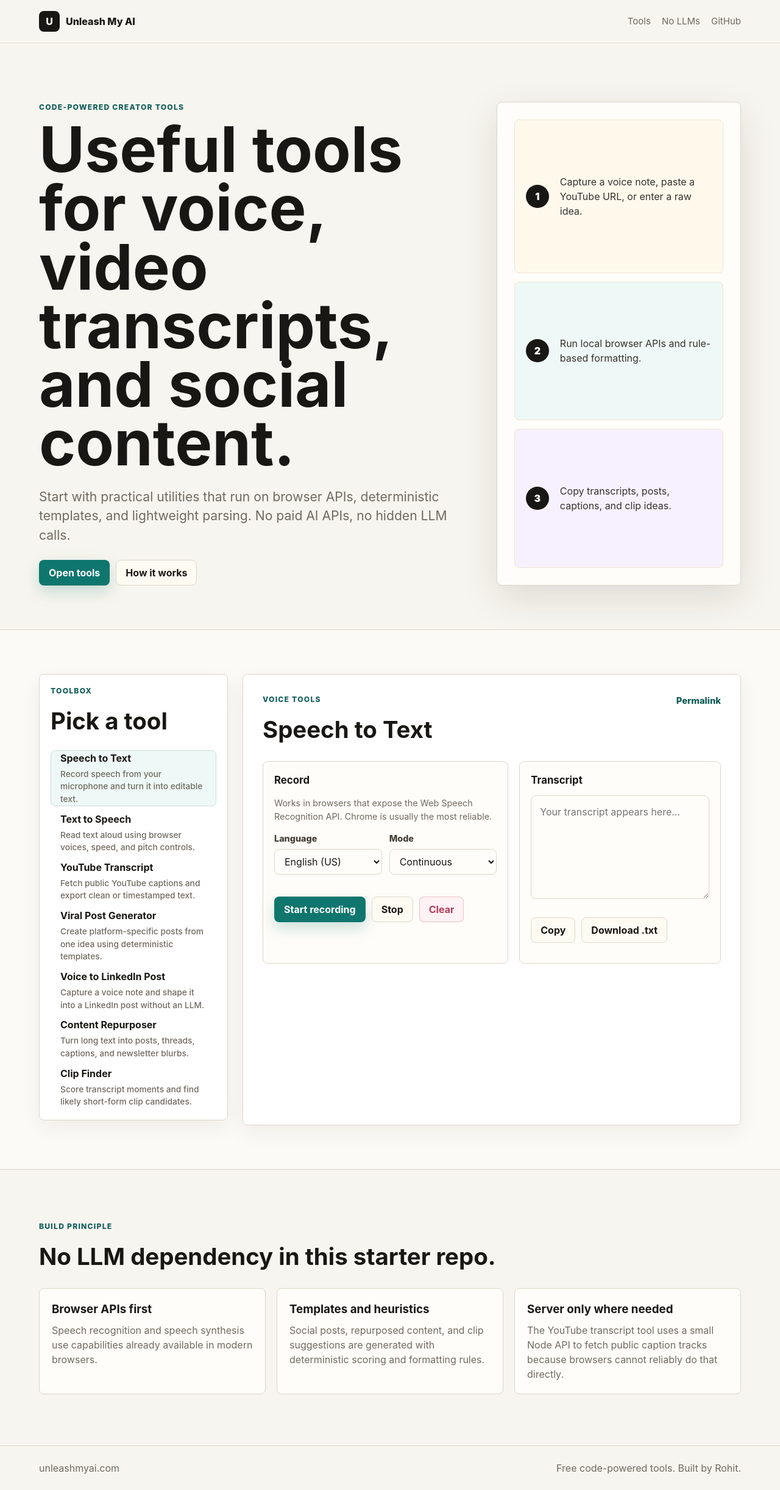
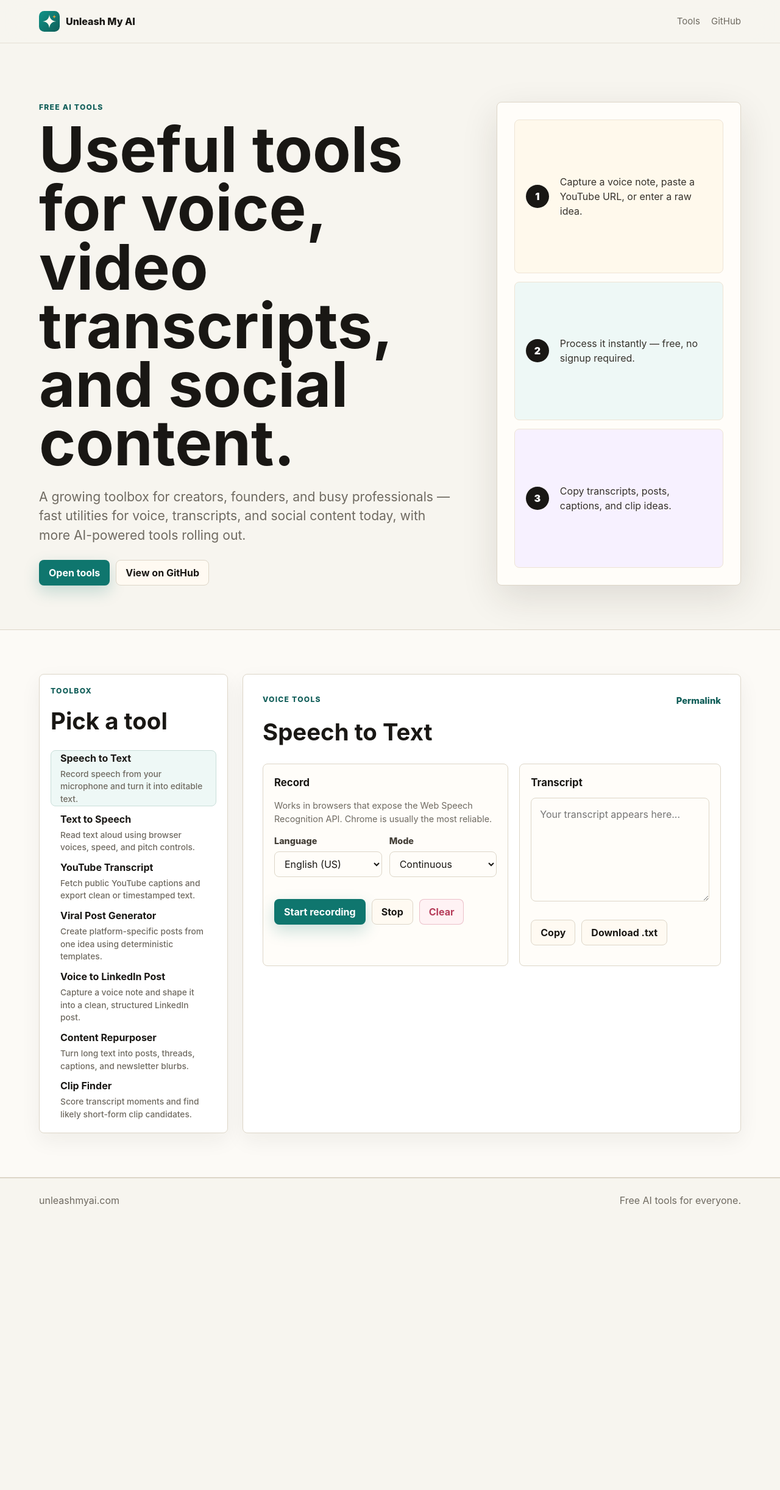
Before and after one commit to rohitatp/unleashmyai, a website: page public/index.html in a window 1280 px wide. Shown: the whole page at 61% size. After the commit the page ends 2004 px from the top, so only its background shows below. Drawn offline with Linux system fonts and the light colour scheme.

Commit message:
Rebrand: drop no-LLM framing, add logo + LLM badge system
The "Unleash My AI" name conflicted with the no-LLM messaging. Embrace a
mixed toolbox (code-based today, LLM-powered tools coming) and flag any
LLM tool with a small slanted "LLM" badge.

- Remove the "Build principle / No LLM" section, the "No LLMs" nav link,
  and "Built by Rohit"; reword hero, footer, meta, and a tool summary.
- Add an SVG logo (teal badge + AI spark) as the brand mark and favicon.
- LLM badge: per-tool `llm` flag in tools.js (all false today); app.js
  renders a slanted badge on the tool tab + heading when llm:true.
- README: replace the no-LLM policy with the LLM-badge convention; note
  the Supadata-backed transcript tool.

Co-Authored-By: Claude Opus 4.8 (1M context) <noreply@anthropic.com>

```diff
--- a/public/app.js
+++ b/public/app.js
@@ -3,6 +3,7 @@ const toolMount = document.getElementById("toolMount");
 const toolTitle = document.getElementById("toolTitle");
 const toolCategory = document.getElementById("toolCategory");
 const toolPermalink = document.getElementById("toolPermalink");
+const toolLlmBadge = document.getElementById("toolLlmBadge");
 
 function toolPath(toolId) {
   return `/tools/${toolId}`;
@@ -18,7 +19,7 @@ function renderToolList(activeId) {
   toolList.innerHTML = TOOL_DEFINITIONS.map(
     (tool) =>
       `<button class="tool-tab ${tool.id === activeId ? "active" : ""}" data-tool-id="${tool.id}">
-        <strong>${escapeHtml(tool.title)}</strong>
+        <strong>${escapeHtml(tool.title)}${tool.llm ? '<span class="llm-badge">LLM</span>' : ""}</strong>
         <span>${escapeHtml(tool.summary)}</span>
       </button>`
   ).join("");
@@ -29,6 +30,7 @@ function activateTool(tool, updateHistory = true) {
 
   toolTitle.textContent = tool.title;
   toolCategory.textContent = tool.category;
+  if (toolLlmBadge) toolLlmBadge.hidden = !tool.llm;
   toolPermalink.href = toolPath(tool.id);
   toolMount.innerHTML = "";
   renderToolList(tool.id);
--- a/public/index.html
+++ b/public/index.html
@@ -3,19 +3,31 @@
   <head>
     <meta charset="utf-8">
     <meta name="viewport" content="width=device-width, initial-scale=1">
-    <meta name="description" content="Free code-powered AI-adjacent tools for creators, founders, and busy professionals.">
+    <meta name="description" content="Free AI tools for creators, founders, and busy professionals — voice, transcripts, and social content.">
     <title>Unleash My AI</title>
+    <link rel="icon" type="image/svg+xml" href="/logo.svg">
     <link rel="stylesheet" href="/styles.css">
   </head>
   <body>
     <header class="site-header">
       <a class="brand" href="/" aria-label="Unleash My AI home">
-        <span class="brand-mark">U</span>
+        <span class="brand-mark" aria-hidden="true">
+          <svg viewBox="0 0 40 40" fill="none" xmlns="http://www.w3.org/2000/svg">
+            <defs>
+              <linearGradient id="brandBadge" x1="0" y1="0" x2="40" y2="40" gradientUnits="userSpaceOnUse">
+                <stop stop-color="#0f9488"/>
+                <stop offset="1" stop-color="#115e59"/>
+              </linearGradient>
+            </defs>
+            <rect width="40" height="40" rx="10" fill="url(#brandBadge)"/>
+            <path d="M20 7 C 20.9 15.1 24.9 19.1 33 20 C 24.9 20.9 20.9 24.9 20 33 C 19.1 24.9 15.1 20.9 7 20 C 15.1 19.1 19.1 15.1 20 7 Z" fill="#fffaf0"/>
+            <path d="M29.5 7 C 29.8 9.6 30.9 10.7 33.5 11 C 30.9 11.3 29.8 12.4 29.5 15 C 29.2 12.4 28.1 11.3 25.5 11 C 28.1 10.7 29.2 9.6 29.5 7 Z" fill="#e9a23b"/>
+          </svg>
+        </span>
         <span>Unleash My AI</span>
       </a>
       <nav class="top-nav" aria-label="Primary navigation">
         <a href="#tools">Tools</a>
-        <a href="#principles">No LLMs</a>
         <a href="https://github.com/rohitatp" target="_blank" rel="noreferrer">GitHub</a>
       </nav>
     </header>
@@ -23,14 +35,14 @@
     <main>
       <section class="hero">
         <div class="hero-copy">
-          <p class="eyebrow">Code-powered creator tools</p>
+          <p class="eyebrow">Free AI tools</p>
           <h1>Useful tools for voice, video transcripts, and social content.</h1>
           <p class="hero-text">
-            Start with practical utilities that run on browser APIs, deterministic templates, and lightweight parsing. No paid AI APIs, no hidden LLM calls.
+            A growing toolbox for creators, founders, and busy professionals — fast utilities for voice, transcripts, and social content today, with more AI-powered tools rolling out.
           </p>
           <div class="hero-actions">
             <a class="button primary" href="#tools">Open tools</a>
-            <a class="button secondary" href="#principles">How it works</a>
+            <a class="button secondary" href="https://github.com/rohitatp/unleashmyai" target="_blank" rel="noreferrer">View on GitHub</a>
           </div>
         </div>
         <div class="hero-panel" aria-label="Featured workflow">
@@ -40,7 +52,7 @@
           </div>
           <div class="workflow-step">
             <span>2</span>
-            <p>Run local browser APIs and rule-based formatting.</p>
+            <p>Process it instantly — free, no signup required.</p>
           </div>
           <div class="workflow-step">
             <span>3</span>
@@ -61,7 +73,10 @@
         <section class="tool-workspace" aria-live="polite">
           <div class="tool-heading">
             <div>
-              <p id="toolCategory" class="eyebrow">Voice Tools</p>
+              <div class="tool-heading-top">
+                <p id="toolCategory" class="eyebrow">Voice Tools</p>
+                <span id="toolLlmBadge" class="llm-badge" title="This tool is powered by a large language model" hidden>LLM</span>
+              </div>
               <h2 id="toolTitle">Speech to Text</h2>
             </div>
             <a id="toolPermalink" class="small-link" href="/tools/speech-to-text">Permalink</a>
@@ -71,31 +86,11 @@
         </section>
       </section>
 
-      <section id="principles" class="principles">
-        <div>
-          <p class="eyebrow">Build principle</p>
-          <h2>No LLM dependency in this starter repo.</h2>
-        </div>
-        <div class="principle-grid">
-          <article>
-            <h3>Browser APIs first</h3>
-            <p>Speech recognition and speech synthesis use capabilities already available in modern browsers.</p>
-          </article>
-          <article>
-            <h3>Templates and heuristics</h3>
-            <p>Social posts, repurposed content, and clip suggestions are generated with deterministic scoring and formatting rules.</p>
-          </article>
-          <article>
-            <h3>Server only where needed</h3>
-            <p>The YouTube transcript tool uses a small Node API to fetch public caption tracks because browsers cannot reliably do that directly.</p>
-          </article>
-        </div>
-      </section>
     </main>
 
     <footer class="site-footer">
       <span>unleashmyai.com</span>
-      <span>Free code-powered tools. Built by Rohit.</span>
+      <span>Free AI tools for everyone.</span>
     </footer>
 
     <script src="/tools.js"></script>
--- a/public/styles.css
+++ b/public/styles.css
@@ -98,9 +98,12 @@ select {
   width: 34px;
   height: 34px;
   place-items: center;
-  border-radius: 8px;
-  background: var(--ink);
-  color: #fffaf0;
+}
+
+.brand-mark svg {
+  display: block;
+  width: 100%;
+  height: 100%;
 }
 
 .top-nav {
@@ -279,11 +282,44 @@ button:disabled {
 }
 
 .tool-sidebar h2,
-.tool-heading h2,
-.principles h2 {
+.tool-heading h2 {
   margin: 0;
   font-size: clamp(1.55rem, 3vw, 2.4rem);
   letter-spacing: 0;
+}
+
+.tool-heading-top {
+  display: flex;
+  align-items: center;
+  gap: 10px;
+  margin-bottom: 4px;
+}
+
+/* Slanted "LLM" badge shown on tools powered by a large language model. */
+.llm-badge {
+  display: inline-flex;
+  align-items: center;
+  padding: 2px 7px;
+  border-radius: 6px;
+  background: linear-gradient(135deg, var(--accent), var(--gold));
+  color: #fffaf0;
+  font-size: 0.62rem;
+  font-weight: 900;
+  letter-spacing: 0.1em;
+  text-transform: uppercase;
+  transform: rotate(-7deg);
+  box-shadow: 0 4px 10px rgba(15, 118, 110, 0.28);
+}
+
+.llm-badge[hidden] {
+  display: none;
+}
+
+.tool-tab .llm-badge {
+  margin-left: 6px;
+  vertical-align: middle;
+  font-size: 0.56rem;
+  padding: 1px 6px;
 }
 
 .tool-list {
@@ -439,34 +475,6 @@ button:disabled {
   font-weight: 800;
 }
 
-.principles {
-  display: grid;
-  gap: 22px;
-  padding: clamp(42px, 7vw, 84px) clamp(18px, 5vw, 64px);
-}
-
-.principle-grid {
-  display: grid;
-  grid-template-columns: repeat(3, minmax(0, 1fr));
-  gap: 18px;
-}
-
-.principle-grid article {
-  border: 1px solid var(--line);
-  border-radius: 8px;
-  background: #fffdf9;
-  padding: 20px;
-}
-
-.principle-grid h3 {
-  margin: 0 0 8px;
-}
-
-.principle-grid p {
-  margin: 0;
-  color: var(--muted);
-}
-
 .site-footer {
   display: flex;
   justify-content: space-between;
@@ -479,8 +487,7 @@ button:disabled {
 @media (max-width: 980px) {
   .hero,
   .tool-shell,
-  .tool-grid,
-  .principle-grid {
+  .tool-grid {
     grid-template-columns: 1fr;
   }
 
--- a/public/tools.js
+++ b/public/tools.js
@@ -1,9 +1,13 @@
+// Each tool declares whether it is powered by a large language model via `llm`.
+// When `llm: true`, a slanted "LLM" badge is shown on the tool tab and heading
+// (see app.js). Today's tools run on code; set `llm: true` when adding LLM tools.
 const TOOL_DEFINITIONS = [
   {
     id: "speech-to-text",
     title: "Speech to Text",
     category: "Voice Tools",
     summary: "Record speech from your microphone and turn it into editable text.",
+    llm: false,
     render: renderSpeechToText
   },
   {
@@ -11,6 +15,7 @@ const TOOL_DEFINITIONS = [
     title: "Text to Speech",
     category: "Voice Tools",
     summary: "Read text aloud using browser voices, speed, and pitch controls.",
+    llm: false,
     render: renderTextToSpeech
   },
   {
@@ -18,6 +23,7 @@ const TOOL_DEFINITIONS = [
     title: "YouTube Transcript",
     category: "YouTube Tools",
     summary: "Fetch public YouTube captions and export clean or timestamped text.",
+    llm: false,
     render: renderYoutubeTranscript
   },
   {
@@ -25,13 +31,15 @@ const TOOL_DEFINITIONS = [
     title: "Viral Post Generator",
     category: "Social Media Tools",
     summary: "Create platform-specific posts from one idea using deterministic templates.",
+    llm: false,
     render: renderViralPostGenerator
   },
   {
     id: "voice-to-linkedin-post",
     title: "Voice to LinkedIn Post",
     category: "Social Media Tools",
-    summary: "Capture a voice note and shape it into a LinkedIn post without an LLM.",
+    summary: "Capture a voice note and shape it into a clean, structured LinkedIn post.",
+    llm: false,
     render: renderVoiceToLinkedin
   },
   {
@@ -39,6 +47,7 @@ const TOOL_DEFINITIONS = [
     title: "Content Repurposer",
     category: "Creator Tools",
     summary: "Turn long text into posts, threads, captions, and newsletter blurbs.",
+    llm: false,
     render: renderContentRepurposer
   },
   {
@@ -46,6 +55,7 @@ const TOOL_DEFINITIONS = [
     title: "Clip Finder",
     category: "Creator Tools",
     summary: "Score transcript moments and find likely short-form clip candidates.",
+    llm: false,
     render: renderClipFinder
   }
 ];
@@ -563,7 +573,7 @@ function renderVoiceToLinkedin(mount) {
     }
     latest = createPosts(transcript, { tone: "story", audience: "LinkedIn readers" }).LinkedIn;
     output.textContent = latest;
-    status.textContent = "LinkedIn draft created without an LLM.";
+    status.textContent = "LinkedIn draft created.";
   });
 
   document.getElementById("voiceLinkedinCopy").addEventListener("click", () => copyText(latest, status));
```
Also changed, not shown: README.md, public/logo.svg (added).
